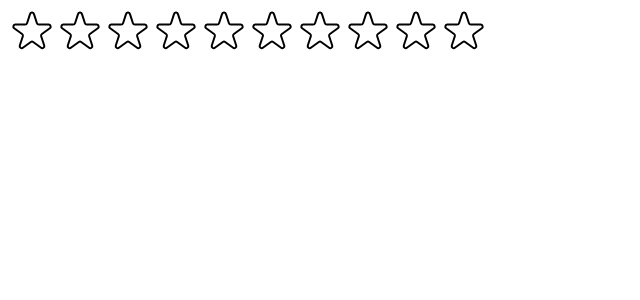
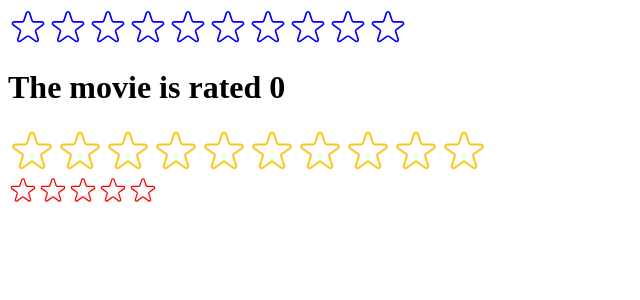
Before and after one commit to emkeiboii/usePopcorn, a React (Create React App) app: page / in a window 1280 px wide. Shown: the top 300 px of the page, without its empty margins (0-640 px from the left). Built offline with nearby package versions, Linux system fonts and the light colour scheme.

Commit message:
added setter prop to star rating component

```diff
--- a/src/StarRating.js
+++ b/src/StarRating.js
@@ -1,8 +1,4 @@
 import { useState } from "react";
-
-export default function StarRating({ maxRating }) {
-  const [rating, setRating] = useState(0);
-  const [hoverRating, setHoverRating] = useState(0);
 
 const containerStyle = {
   display: "flex",
@@ -14,13 +10,25 @@ export default function StarRating({ maxRating }) {
   display: "flex",
 };
 
+export default function StarRating({
+  maxRating = 5,
+  color = "#fcc419",
+  size = 48,
+  onSet,
+}) {
+  const [rating, setRating] = useState(0);
+  const [hoverRating, setHoverRating] = useState(0);
+
   const textStyle = {
     lineHeight: "1",
     margin: "0",
+    color,
+    fontSize: `${size / 1.5}px`,
   };
 
   function handleRate(rating) {
     setRating(rating);
+    onSet(rating);
   }
 
   return (
@@ -33,6 +41,8 @@ export default function StarRating({ maxRating }) {
             onRate={() => handleRate(i + 1)}
             onHoverIn={() => setHoverRating(i + 1)}
             onHoverOut={() => setHoverRating(0)}
+            color={color}
+            size={size}
           />
         ))}
       </div>
@@ -41,10 +51,10 @@ export default function StarRating({ maxRating }) {
   );
 }
 
-function Star({ onRate, full, onHoverIn, onHoverOut }) {
+function Star({ onRate, full, onHoverIn, onHoverOut, color, size }) {
   const starStyle = {
-    width: "48px",
-    height: "48px",
+    width: `${size}px`,
+    height: `${size}px`,
     display: "block",
     cursor: "pointer",
   };
@@ -60,8 +70,8 @@ function Star({ onRate, full, onHoverIn, onHoverOut }) {
           role="button"
           xmlns="http://www.w3.org/2000/svg"
           viewBox="0 0 20 20"
-          fill="#000"
-          stroke="#000"
+          fill={color}
+          stroke={color}
         >
           <path d="M9.049 2.927c.3-.921 1.603-.921 1.902 0l1.07 3.292a1 1 0 00.95.69h3.462c.969 0 1.371 1.24.588 1.81l-2.8 2.034a1 1 0 00-.364 1.118l1.07 3.292c.3.921-.755 1.688-1.54 1.118l-2.8-2.034a1 1 0 00-1.175 0l-2.8 2.034c-.784.57-1.838-.197-1.539-1.118l1.07-3.292a1 1 0 00-.364-1.118L2.98 8.72c-.783-.57-.38-1.81.588-1.81h3.461a1 1 0 00.951-.69l1.07-3.292z" />
         </svg>
@@ -70,7 +80,7 @@ function Star({ onRate, full, onHoverIn, onHoverOut }) {
           xmlns="http://www.w3.org/2000/svg"
           fill="none"
           viewBox="0 0 24 24"
-          stroke="#000"
+          stroke={color}
         >
           <path
             strokeLinecap="round"
--- a/src/index.js
+++ b/src/index.js
@@ -1,4 +1,4 @@
-import React from "react";
+import React, { useState } from "react";
 import ReactDOM from "react-dom/client";
 import StarRating from "./StarRating";
 // import "./index.css";
@@ -7,7 +7,25 @@ import StarRating from "./StarRating";
 const root = ReactDOM.createRoot(document.getElementById("root"));
 root.render(
   <React.StrictMode>
+    <Test />
     {/* <App /> */}
     <StarRating maxRating={10} />
+    <StarRating size={30} color="red" />
   </React.StrictMode>
 );
+
+function Test() {
+  const [movieRating, setMovieRating] = useState(0);
+
+  return (
+    <>
+      <StarRating
+        color="blue"
+        size={40}
+        maxRating={10}
+        onSet={setMovieRating}
+      />
+      <h1>The movie is rated {movieRating}</h1>
+    </>
+  );
+}
```
Lines whose indentation alone changed are shown as unchanged.
